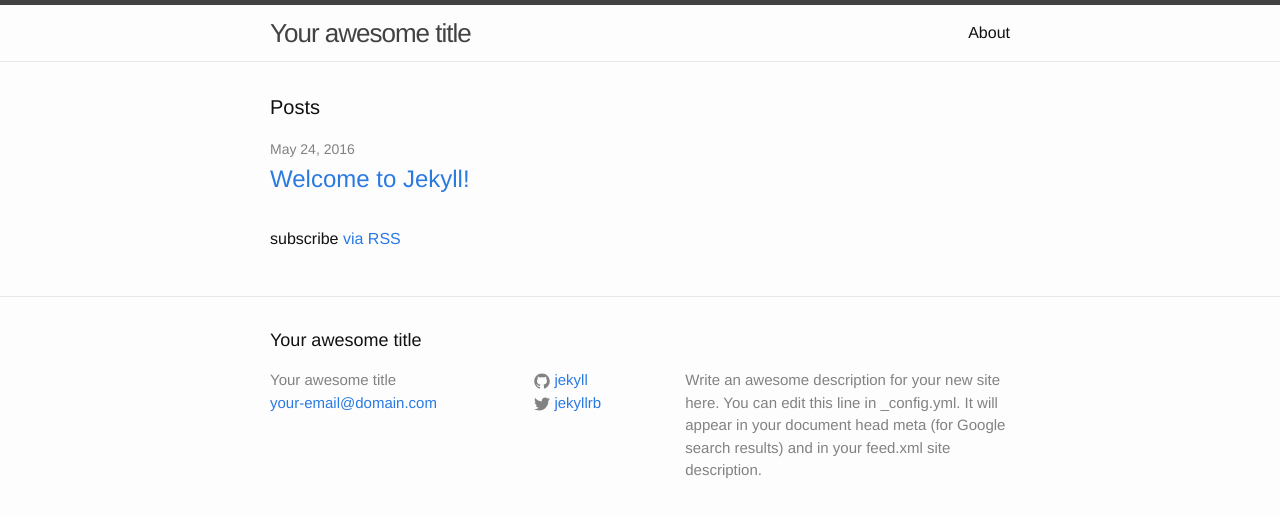
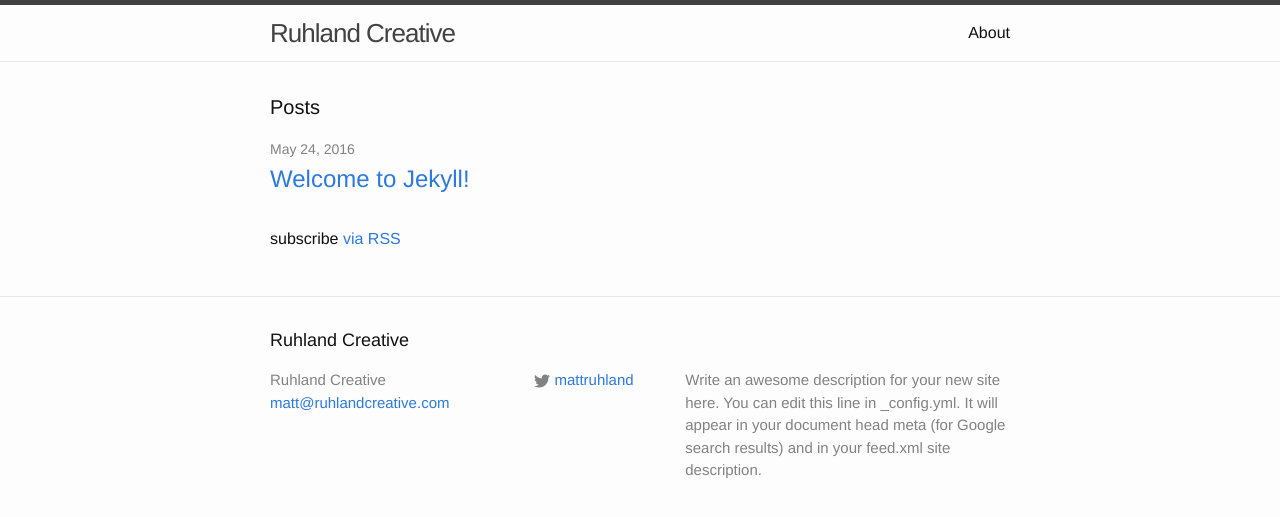
Before and after one commit to Matt-Ruhland/matt-ruhland.github.io, a Jekyll site: the page built from index.html, in a window 1280 px wide. Shown: the top 517 px of the page. Built offline with Jekyll 4.4.1, drawn with Linux system fonts in a browser that asks for light colours.

Commit message:
Update _config.yml

```diff
--- a/_config.yml
+++ b/_config.yml
@@ -6,16 +6,15 @@
 # 'jekyll serve'. If you change this file, please restart the server process.
 
 # Site settings
-title: Your awesome title
-email: your-email@domain.com
+title: Ruhland Creative
+email: matt@ruhlandcreative.com
 description: > # this means to ignore newlines until "baseurl:"
   Write an awesome description for your new site here. You can edit this
   line in _config.yml. It will appear in your document head meta (for
   Google search results) and in your feed.xml site description.
 baseurl: "" # the subpath of your site, e.g. /blog
-url: "http://yourdomain.com" # the base hostname & protocol for your site
-twitter_username: jekyllrb
-github_username:  jekyll
+url: "http://ruhlandcreative.com" # the base hostname & protocol for your site
+twitter_username: mattruhland
 
 # Build settings
 markdown: kramdown
```
